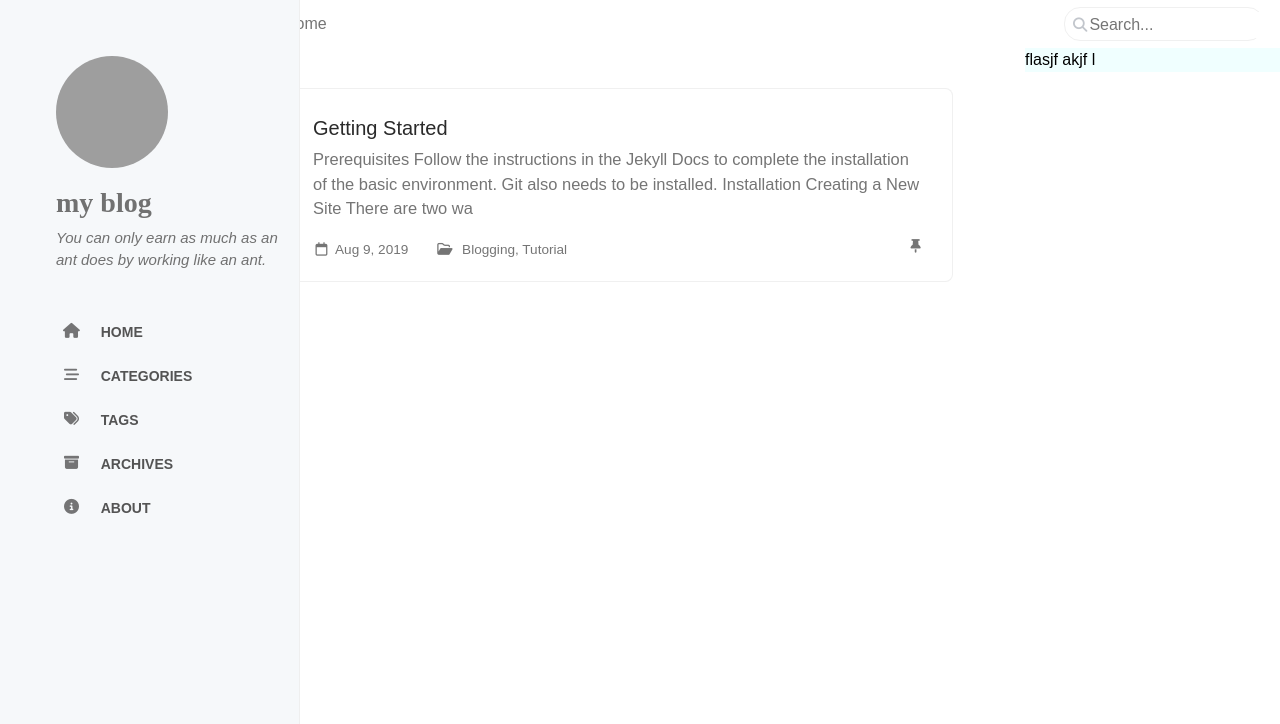
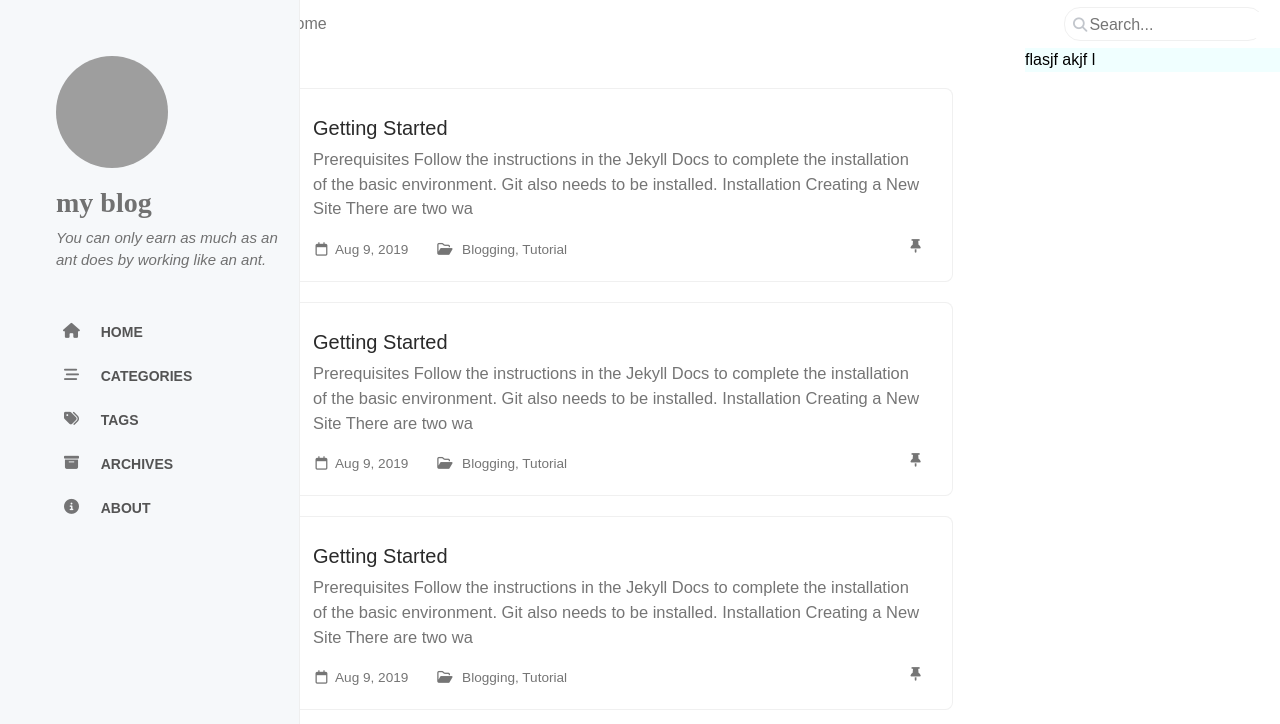
Before and after one commit to nam-yeun-hwa/my-blog, a Next.js app: page / in a window 1280 px wide. Shown: the top 724 px of the page. Built offline with nearby package versions, Linux system fonts and the light colour scheme; grey boxes are pictures that could not be loaded; a web font is replaced by a local one.

Commit message:
Feat(Post list):전역 데이터 관리를 위해 Context API 추가

```diff
--- /dev/null
+++ b/src/app/(layoutCase)/_component/contexts/PostContextProvider.tsx
@@ -0,0 +1,20 @@
+'use client';
+
+import { createContext, useState } from 'react';
+
+type Props = {
+  children: React.ReactNode;
+};
+
+export const PostContext = createContext({
+  postList: ['asdfjalksdf', 'asdfjalksdf', 'asdfjalksdf'],
+  //   setPostList: (value: any) => {},
+});
+
+export default function PostContextProvider({ children }: Props) {
+  const [postList, setPostList] = useState([]);
+
+  return (
+    <PostContext.Provider value={{ postList }}>{children}</PostContext.Provider>
+  );
+}
--- a/src/app/_component/Home.tsx
+++ b/src/app/_component/Home.tsx
@@ -1,15 +1,24 @@
+'use client';
+
 import Post from 'app/(layoutCase)/_component/Post';
 import BreadCrumb from './common/BreadCrumb';
 import style from './Home.module.css';
 
+import { useContext, useEffect } from 'react';
+import { PostContext } from 'app/(layoutCase)/_component/contexts/PostContextProvider';
+
 export default function Home() {
+  const { postList } = useContext(PostContext);
+
   return (
     <>
       <BreadCrumb />
       <div className={style.contents}>
         <main className={style.main_wrapper}>
           <div className={style.post_list}>
-            <Post post_id={1} />
+            {postList.map((value, idx) => {
+              return <Post key={idx} post_id={1} />;
+            })}
           </div>
         </main>
         <aside className={style.panel_wrapper}>
```
